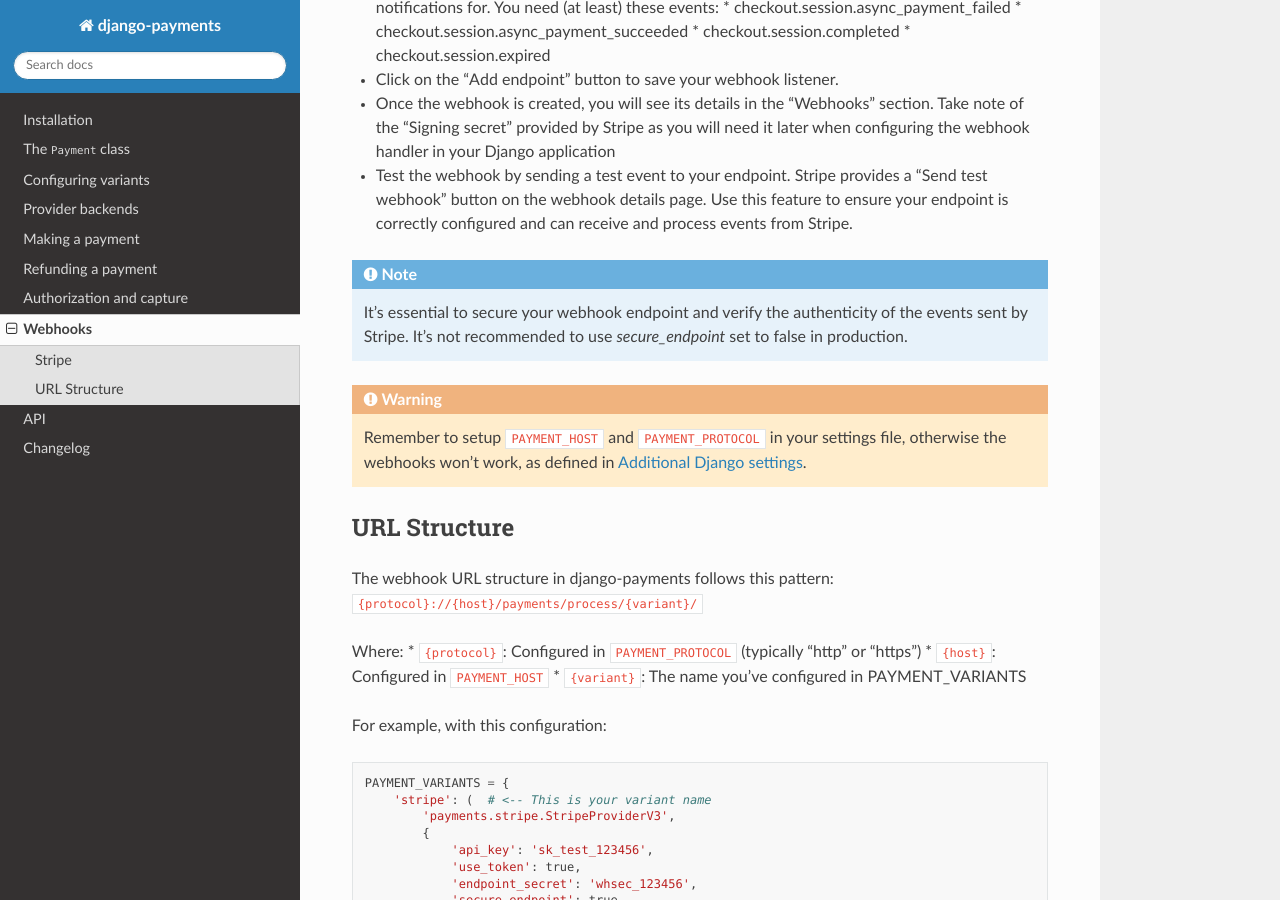
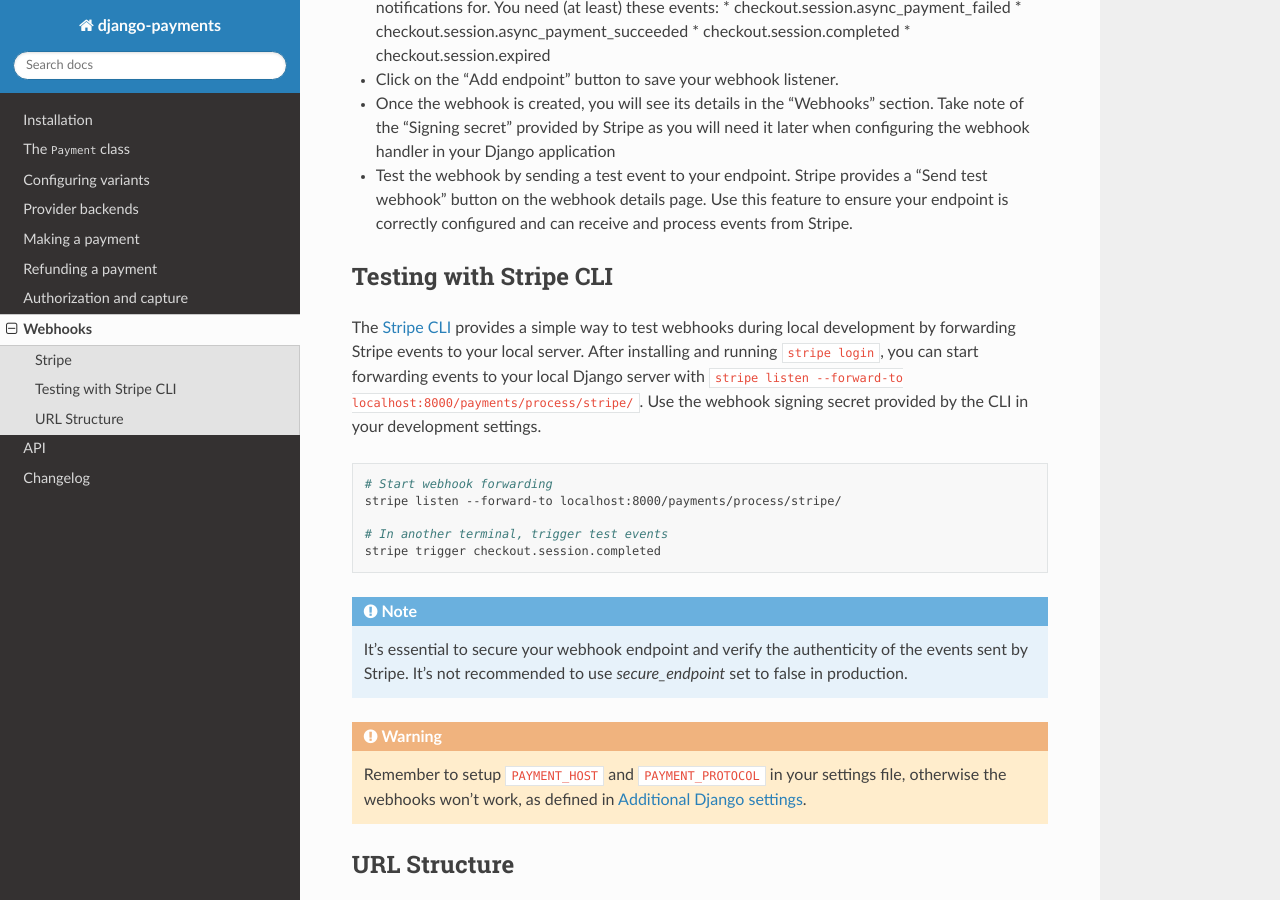
Before and after one commit to jazzband/django-payments, a Sphinx documentation site: the page built from docs/webhooks.rst, in a window 1280 px wide and 900 px high, scrolled down 775 px. Built offline with Sphinx 7.4.7 and the Read the Docs theme 3.1.0, drawn with Linux system fonts in a browser that asks for light colours; the version number could not be read and is left out.

Commit message:
Stripe CLI testing

```diff
--- a/docs/webhooks.rst
+++ b/docs/webhooks.rst
@@ -49,6 +49,21 @@
   ensure your endpoint is correctly configured and can receive and process
   events from Stripe.
 
+
+Testing with Stripe CLI
+----------------------
+
+The `Stripe CLI <https://stripe.com/docs/stripe-cli#install>`_ provides a simple way to test webhooks during local development by forwarding Stripe events to your local server. After installing and running ``stripe login``, you can start forwarding events to your local Django server with ``stripe listen --forward-to localhost:8000/payments/process/stripe/``. Use the webhook signing secret provided by the CLI in your development settings.
+
+.. code-block:: bash
+
+   # Start webhook forwarding
+   stripe listen --forward-to localhost:8000/payments/process/stripe/
+
+   # In another terminal, trigger test events
+   stripe trigger checkout.session.completed
+
+
 .. note::
 
   It's essential to secure your webhook endpoint and verify the authenticity of
```
